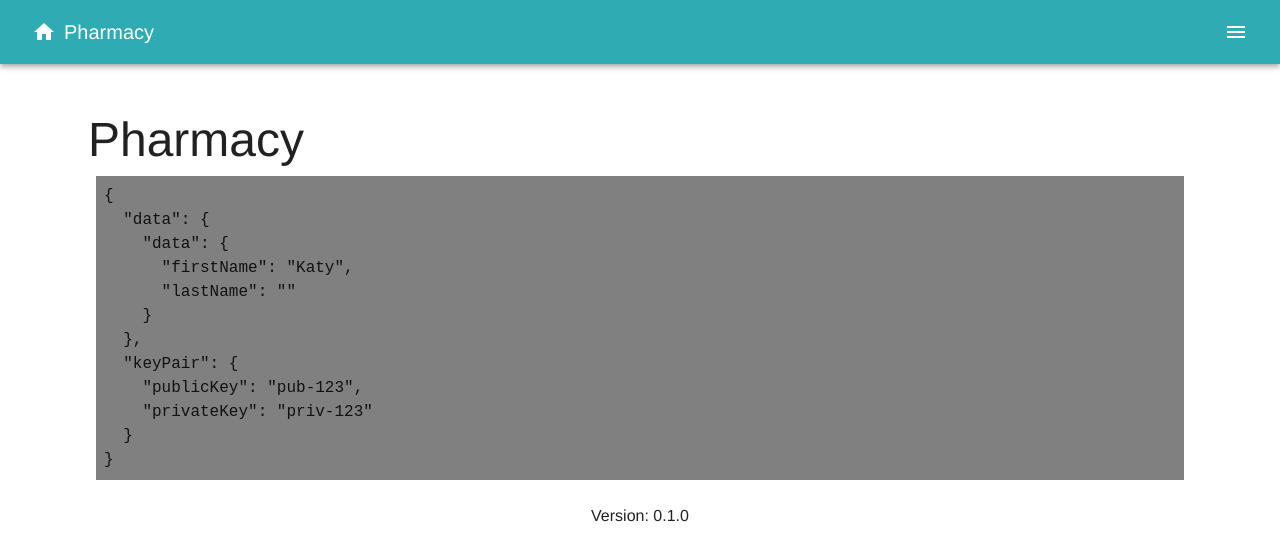
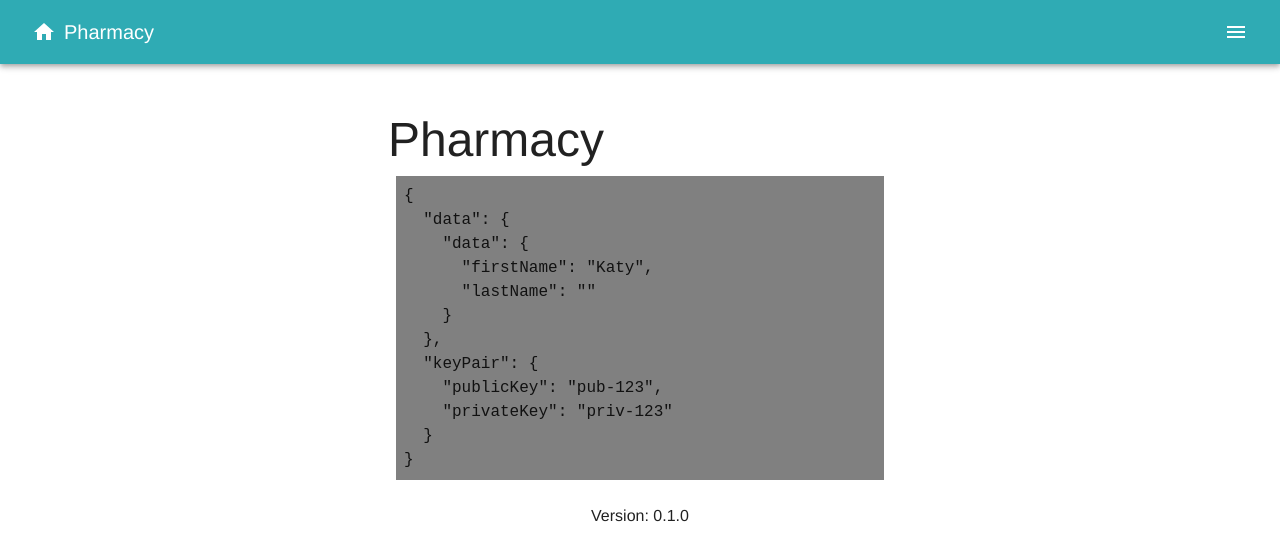
Before and after one commit to mstark5652/hackmidwest-pharma, a React app: page / in a window 1280 px wide. Shown: the top 560 px of the page. Built offline with nearby package versions, Linux system fonts and the light colour scheme.

Commit message:
Change container to small

```diff
--- a/src/components/Layout.js
+++ b/src/components/Layout.js
@@ -10,7 +10,7 @@ const MobileScroll = () => (
 
 const Layout = ({ children }) => {
   return (
-    <Container maxWidth='lg'>
+    <Container maxWidth='sm'>
       {children}
       <Footer />
       <Notification />
```
